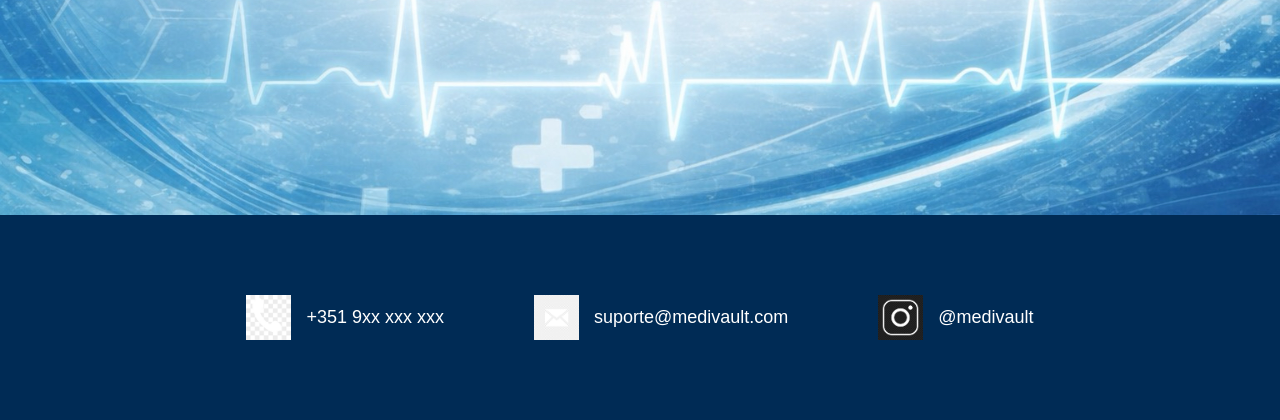
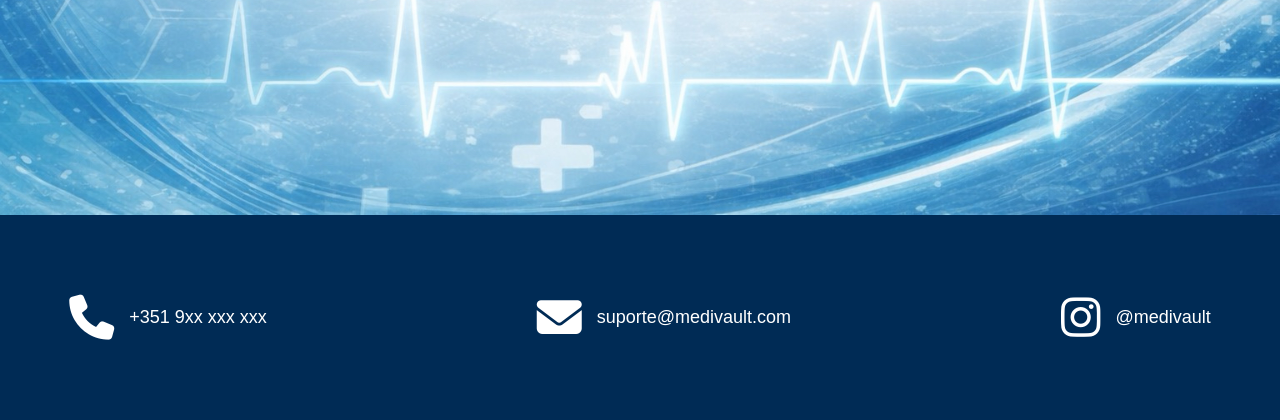
Before and after one commit to joana-rodrigues-1241466/SibdasProjeto, a PHP site: page / in a window 1280 px wide. Shown: the part 748-1168 px from the top of the page. Run offline with PHP 8.4, Linux system fonts and the light colour scheme.

Commit message:
Ajustes no espaçamento e nas imagens do rodapé

```diff
--- a/assets/css/estilos.css
+++ b/assets/css/estilos.css
@@ -103,7 +103,7 @@ footer {
     display: flex;
     justify-content: center;
     align-items: center;
-    gap: 90px;
+    gap: 270px;
 }
 
 /* Cada bloco do rodapé */
@@ -114,8 +114,7 @@ footer {
     font-size: 18px;
 }
 
-/* Ícones do rodapé */
-.footer-item img {
-    width: 45px;
-    height: auto;
+.footer-item i {
+    font-size: 45px;
+    color: white;
 }
--- a/index.html
+++ b/index.html
@@ -8,10 +8,14 @@
     <!--favicon-->
     <link rel="shortcut icon" href="assets/imagens/LOGO.png" type="imagem/png">
 
+    <!--Font Awesome-->
+    <link rel="stylesheet" href="https://cdnjs.cloudflare.com/ajax/libs/font-awesome/6.5.0/css/all.min.css">
+
     <!--estilos da página-->
     <link rel="stylesheet" href="assets/css/estilos.css">
 </head>
 <body>
+
     <!--navegação-->
     <nav>
         <div>
@@ -33,17 +37,17 @@
 
 <footer>
     <div class="footer-item">
-        <img src="assets/imagens/TELEFONE_ICON_BRANCO.png" alt="Telefone">
+        <i class="fa-solid fa-phone"></i>
         <p>+351 9xx xxx xxx</p>
     </div>
 
     <div class="footer-item">
-        <img src="assets/imagens/EMAIL_ICON_BRANCO.png" alt="Email">
+        <i class="fa-solid fa-envelope"></i>
         <p>suporte@medivault.com</p>
     </div>
 
     <div class="footer-item">
-        <img src="assets/imagens/INSTA_ICON_BRANCO.png" alt="Instagram">
+        <i class="fa-brands fa-instagram"></i>
         <p>@medivault</p>
     </div>
 </footer>
```
